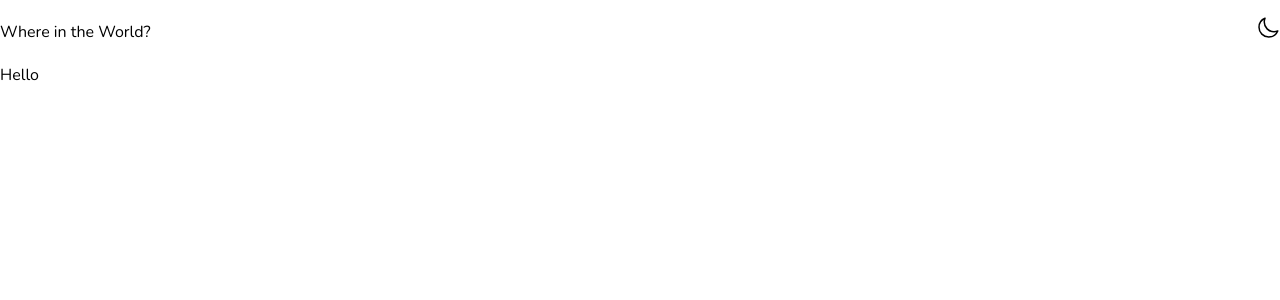
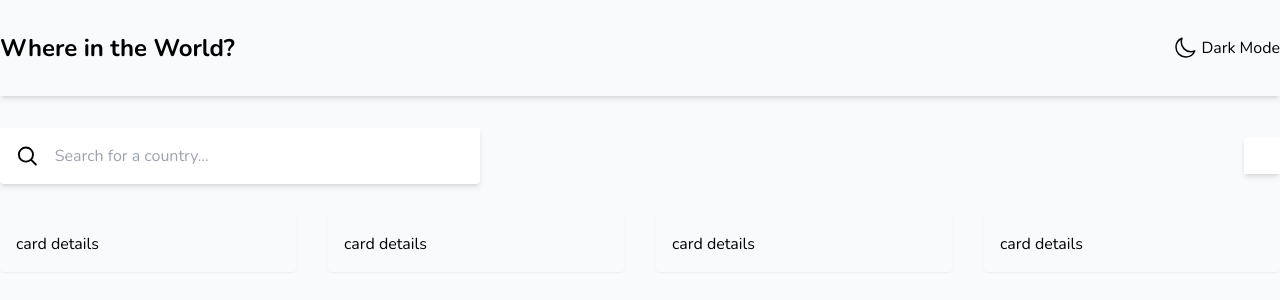
Before and after one commit to justingarcianm/rest-countries-api, a Next.js app: page / in a window 1280 px wide. Shown: the top 300 px of the page. Built offline with nearby package versions, Linux system fonts and the light colour scheme.

Commit message:
completed default styling and created card component

```diff
--- /dev/null
+++ b/components/card.js
@@ -0,0 +1,10 @@
+const Card = () => {
+  return (
+    <div className="shadow-sm rounded dark:bg-slate-800 ">
+      <div></div>
+      <div className="p-4">card details</div>
+    </div>
+  );
+};
+
+export default Card;
--- a/components/header.js
+++ b/components/header.js
@@ -16,30 +16,32 @@ export default function Header() {
 
     if (currentTheme === "dark") {
       return (
-        <button onClick={() => setTheme("light")}>
+        <button onClick={() => setTheme("light")} className="flex gap-1">
           <svg xmlns="http://www.w3.org/2000/svg" fill="none" viewBox="0 0 24 24" strokeWidth="1.5" stroke="currentColor" className="w-6 h-6">
             <path strokeLinecap="round" strokeLinejoin="round" d="M12 3v2.25m6.364.386l-1.591 1.591M21 12h-2.25m-.386 6.364l-1.591-1.591M12 18.75V21m-4.773-4.227l-1.591 1.591M5.25 12H3m4.227-4.773L5.636 5.636M15.75 12a3.75 3.75 0 11-7.5 0 3.75 3.75 0 017.5 0z" />
-          </svg>
+          </svg>{" "}
+          Light Mode
         </button>
       );
     } else {
       return (
-        <button onClick={() => setTheme("dark")}>
+        <button onClick={() => setTheme("dark")} className="flex gap-1">
           <svg xmlns="http://www.w3.org/2000/svg" fill="none" viewBox="0 0 24 24" strokeWidth="1.5" stroke="currentColor" className="w-6 h-6">
             <path strokeLinecap="round" strokeLinejoin="round" d="M21.752 15.002A9.718 9.718 0 0118 15.75c-5.385 0-9.75-4.365-9.75-9.75 0-1.33.266-2.597.748-3.752A9.753 9.753 0 003 11.25C3 16.635 7.365 21 12.75 21a9.753 9.753 0 009.002-5.998z" />
-          </svg>
+          </svg>{" "}
+          Dark Mode
         </button>
       );
     }
   };
 
   return (
-    <header>
-      <div className="container mx-auto py-4">
+    <header className="shadow-md">
+      <div className="container mx-auto py-8">
         <div className="flex gap-4 justify-between items-center">
           <div>
             <Link href="/">
-              <h1 className="">Where in the World?</h1>
+              <h1 className="font-bold text-2xl">Where in the World?</h1>
             </Link>
           </div>
           <div>{renderThemeChanger()}</div>
--- a/components/layout.js
+++ b/components/layout.js
@@ -10,9 +10,9 @@ export default function Layout({ children, router }) {
         <meta name="description" content="Generated by create next app" />
         <link rel="icon" href="/favicon.ico" />
       </Head>
-      <div className="flex flex-col min-h-screen">
+      <div className="flex flex-col min-h-screen bg-slate-50 dark:bg-slate-900 text-black dark:text-slate-50">
         <Header path={router.asPath} />
-        <main className="flex-grow">{children}</main>
+        <main className="flex-grow py-8">{children}</main>
       </div>
     </>
   );
--- a/pages/api/hello.js
+++ b/pages/api/hello.js
@@ -1,5 +1,5 @@
 // Next.js API route support: https://nextjs.org/docs/api-routes/introduction
 
 export default function handler(req, res) {
-  res.status(200).json({ name: 'John Doe' })
+  res.status(200).json({ name: "John Doe" });
 }
--- a/pages/index.js
+++ b/pages/index.js
@@ -1,8 +1,38 @@
+import Card from "../components/card";
+
 export default function Home() {
   return (
     <>
       <div className="container mx-auto">
-        <h2 className="">Hello</h2>
+        <div className="flex justify-between items-center">
+          <div className="shadow-md p-4 rounded flex justify-start items-stretch w-[30rem] bg-white dark:text-slate-900">
+            <svg xmlns="http://www.w3.org/2000/svg" fill="none" viewBox="0 0 24 24" strokeWidth="2" stroke="currentColor" className="w-6 h-6">
+              <path strokeLinecap="round" strokeLinejoin="round" d="M21 21l-5.197-5.197m0 0A7.5 7.5 0 105.196 5.196a7.5 7.5 0 0010.607 10.607z" />
+            </svg>
+            <input className="bg-transparent leading-tight focus:outline-none w-full px-4" placeholder="Search for a country..." />
+          </div>
+          <div x-data="select" className="relative bg-white leading-tight focus:outline-none shadow-md">
+            <button type="button" className="flex w-full items-center justify-between rounded p-2">
+              <span x-text="(language == '') ? 'Choose language' : language"></span>
+              <span className="text-2xl w-5 h-5 grid place-content-center">
+                <i className="bx bx-chevron-down"></i>
+              </span>
+            </button>
+
+            <ul className="hidden z-2 absolute mt-2 w-full rounded" x-show="open">
+              <li className="cursor-pointer select-none p-2 ">Python</li>
+              <li className="cursor-pointer select-none p-2 ">PHP</li>
+              <li className="cursor-pointer select-none p-2 ">C#</li>
+            </ul>
+          </div>
+        </div>
+
+        <div className="pt-8 grid grid-cols-4 gap-8">
+          <Card />
+          <Card />
+          <Card />
+          <Card />
+        </div>
       </div>
     </>
   );
--- a/styles/global.css
+++ b/styles/global.css
@@ -5,6 +5,5 @@
 @layer base {
     html {
         font-family: Nunito, sans-serif;
-        @apply dark:bg-slate-900 dark:text-slate-50;
     }
 }
```
